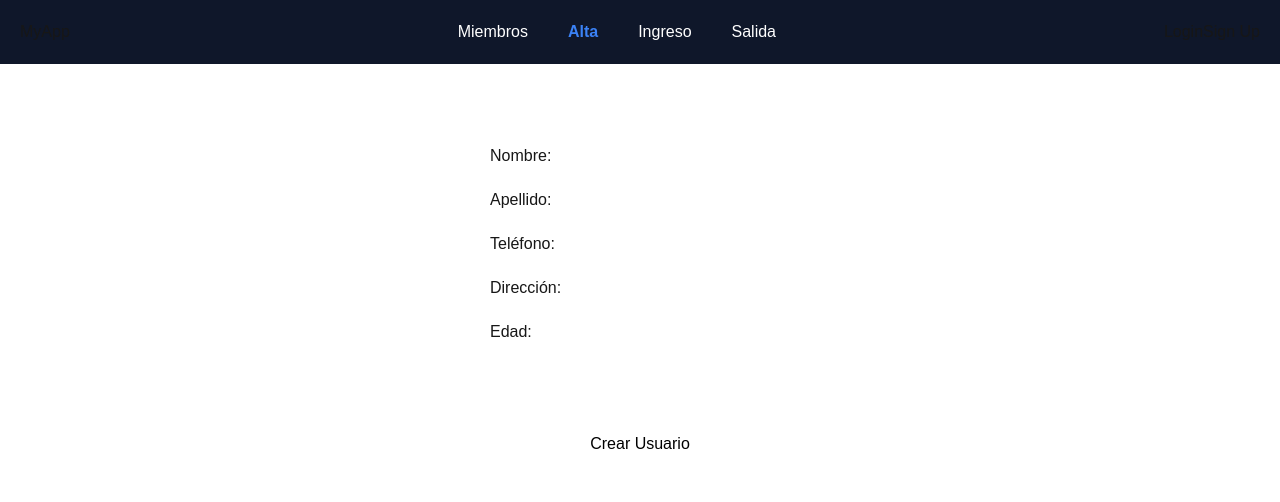
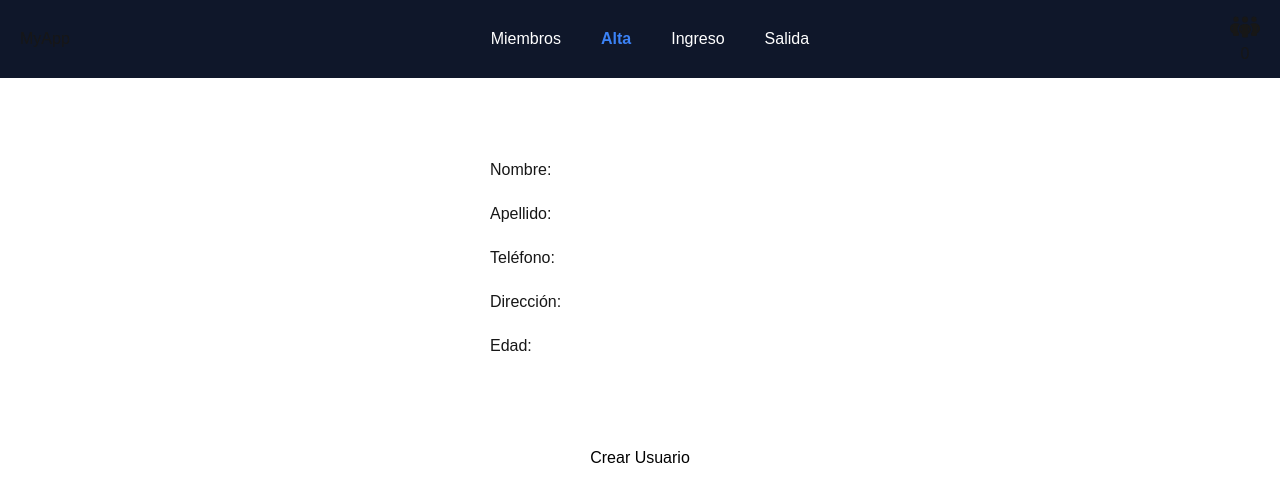
Before and after one commit to ae95caba/gym-manager, a Next.js app: page /alta in a window 1280 px wide. Shown: the top 502 px of the page. Built offline with nearby package versions, Linux system fonts and the light colour scheme; no server answers; the database is empty.

Commit message:
feat: :sparkles: add context to get onsite members in navbar to be updated by ingreso/salida pages

```diff
--- a/package.json
+++ b/package.json
@@ -13,6 +13,7 @@
     "next": "14.2.14",
     "react": "^18",
     "react-dom": "^18",
+    "react-icons": "^5.3.0",
     "sweetalert2": "^11.14.2"
   },
   "devDependencies": {
--- a/src/app/[action]/page.tsx
+++ b/src/app/[action]/page.tsx
@@ -5,7 +5,9 @@ import { getUser } from "../miembros/[id]/page";
 import UserCard from "@/components/UserCard";
 import { notFound } from "next/navigation";
 import Swal from "sweetalert2";
-export default function Ingreso({ params }) {
+import { useSessionContext } from "@/context/SessionContext";
+export default function IngresoSalida({ params }) {
+  const { refreshOnsiteUsers } = useSessionContext();
   const { action } = params;
   if (action !== "ingreso" && action !== "salida") {
     notFound(); // This will redirect to the 404 page
@@ -53,6 +55,7 @@ export default function Ingreso({ params }) {
         icon: "success",
         timer: 2000, // Close after 2 seconds (2000 milliseconds)
       });
+      refreshOnsiteUsers();
 
       router.push("/miembros");
       router.refresh();
@@ -89,7 +92,7 @@ export default function Ingreso({ params }) {
         icon: "success",
         timer: 2000, // Close after 2 seconds (2000 milliseconds)
       });
-
+      refreshOnsiteUsers();
       router.push("/miembros");
       router.refresh();
     } catch (error) {
--- a/src/app/layout.tsx
+++ b/src/app/layout.tsx
@@ -2,6 +2,7 @@ import type { Metadata } from "next";
 import localFont from "next/font/local";
 import "./globals.css";
 import Navbar from "@/components/Navbar";
+import { SessionProvider } from "@/context/SessionContext";
 const geistSans = localFont({
   src: "./fonts/GeistVF.woff",
   variable: "--font-geist-sans",
@@ -28,12 +29,13 @@ export default function RootLayout({
       <body
         className={`${geistSans.variable} ${geistMono.variable} antialiased`}
       >
-        <Navbar />
-        <div className="pt-20">
-          {" "}
-          {/* Add padding-top to this div */}
-          {children}
-        </div>
+        <SessionProvider>
+          <Navbar />
+          <div className="pt-20">
+            {/* Add padding-top to this div */}
+            {children}
+          </div>
+        </SessionProvider>
       </body>
     </html>
   );
--- a/src/components/Navbar.tsx
+++ b/src/components/Navbar.tsx
@@ -1,8 +1,12 @@
 "use client";
-import React from "react";
+import React, { useState, useEffect } from "react";
 import Link from "next/link";
 import { usePathname } from "next/navigation"; // Correct import
+import { FaPeopleGroup } from "react-icons/fa6";
+
+import { useSessionContext } from "../context/SessionContext";
 const Navbar = () => {
+  const { onsiteUsers } = useSessionContext();
   const pathname = usePathname(); // Get the current pathname
   const links = [
     { href: "/miembros", label: "Miembros" },
@@ -12,11 +16,11 @@ const Navbar = () => {
   ];
 
   return (
-    <nav className="flex justify-between p-5 bg-slate-900">
+    <nav className="flex items-center justify-between px-5 py-3 bg-slate-900">
       <div className="navbar-logo">
         <h1>MyApp</h1>
       </div>
-      <ul className="flex gap-10 ">
+      <ul className="flex gap-10 items-center ">
         {links.map(({ href, label }) => (
           <li key={href}>
             <Link
@@ -30,9 +34,13 @@ const Navbar = () => {
           </li>
         ))}
       </ul>
-      <div className="navbar-actions">
-        <button className="btn-login">Login</button>
-        <button className="btn-signup">Sign Up</button>
+      <div className="flex gap-4">
+        <div className="flex flex-col items-center">
+          <Link href="/miembros/entrenando">
+            <FaPeopleGroup size={30} />
+          </Link>
+          <span> {onsiteUsers}</span>
+        </div>
       </div>
     </nav>
   );
--- /dev/null
+++ b/src/context/SessionContext.tsx
@@ -0,0 +1,34 @@
+// context/SessionContext.js
+"use client"; // Add this at the top to indicate this is a Client Component
+import React, { createContext, useState, useContext, useEffect } from "react";
+
+const SessionContext = createContext();
+
+export const useSessionContext = () => useContext(SessionContext);
+
+export const SessionProvider = ({ children }) => {
+  const [onsiteUsers, setOnsiteUsers] = useState(0);
+
+  // Fetch the number of users with active sessions
+  const fetchOnsiteUsers = async () => {
+    const res = await fetch("/api/users?onsite=true");
+    const data = await res.json();
+    setOnsiteUsers(data.length);
+  };
+
+  // Call fetch on mount to initially load the data
+  useEffect(() => {
+    fetchOnsiteUsers();
+  }, []);
+
+  // This method will allow other components to trigger a re-fetch
+  const refreshOnsiteUsers = () => {
+    fetchOnsiteUsers();
+  };
+
+  return (
+    <SessionContext.Provider value={{ onsiteUsers, refreshOnsiteUsers }}>
+      {children}
+    </SessionContext.Provider>
+  );
+};
```
Also changed, not shown: 2 other files (tests, documents, lock files or other folders).
